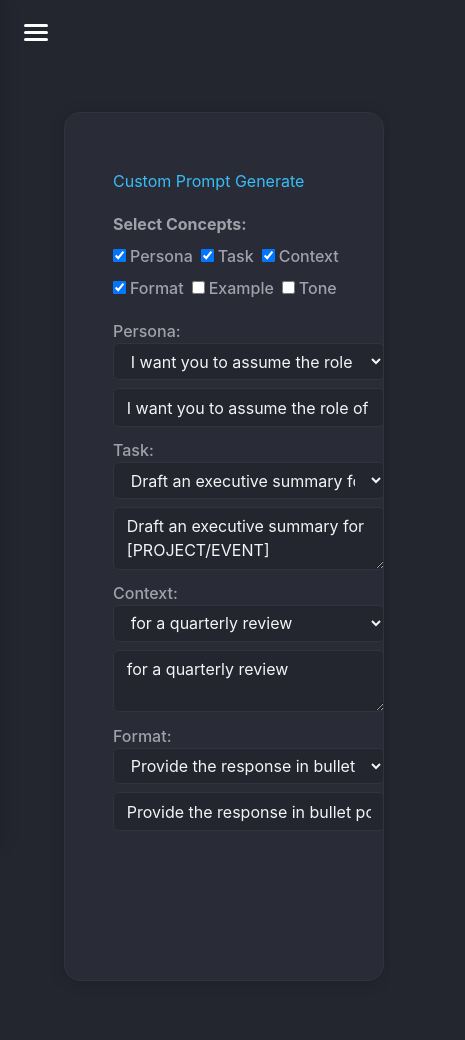
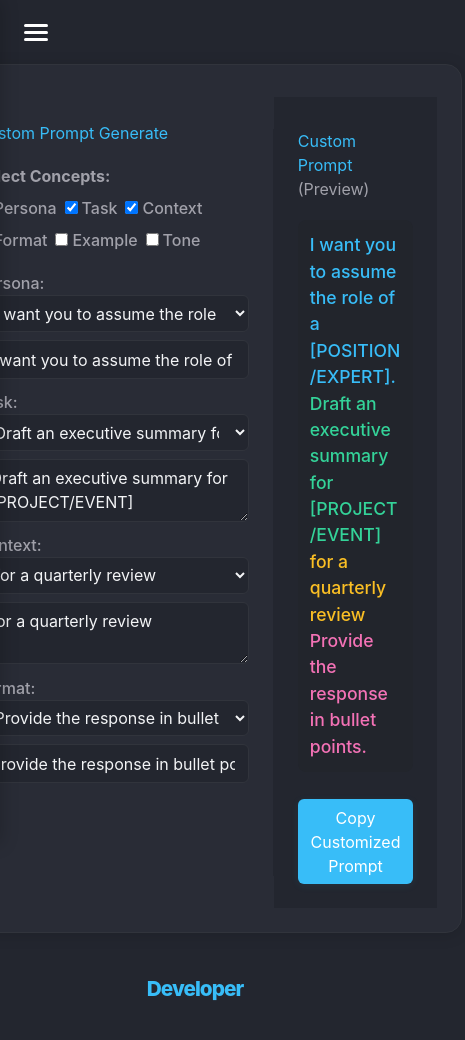
Before and after one commit to DangLam2603/ai-prompting-library, a Next.js app: page / in a window 390 px wide. Shown: the top 1040 px of the page, 465 px wide, since content can reach past the window. Built offline with nearby package versions, Linux system fonts and the light colour scheme.

Commit message:
update center

```diff
--- a/src/app/globals.css
+++ b/src/app/globals.css
@@ -130,6 +130,15 @@
   display: flex;
   flex-direction: column;
   min-width: 0;
+  align-items: center; /* Center content horizontally */
+}
+
+.centered-title {
+  display: flex;
+  justify-content: center;
+  align-items: center;
+  width: 100%;
+  text-align: center;
 }
 
 .card-grid {
@@ -137,6 +146,24 @@
   grid-template-columns: repeat(auto-fit, minmax(340px, 1fr));
   gap: 2rem;
   margin-top: 2rem;
+  justify-items: center; /* Center cards in grid cells */
+  width: 100%;
+  max-width: 900px;
+}
+
+@media (max-width: 600px) {
+  .main-content {
+    padding: 1rem 0.2rem 1rem 0.2rem;
+  }
+  .card-grid {
+    grid-template-columns: 1fr;
+    gap: 1rem;
+    max-width: 98vw;
+  }
+  .centered-title {
+    font-size: 1.3rem !important;
+    margin-bottom: 1rem;
+  }
 }
 
 .card {
--- a/src/app/page.tsx
+++ b/src/app/page.tsx
@@ -184,14 +184,14 @@
           }}
         >
           <h1
-            className="text-accent"
+            className="text-accent centered-title"
             style={{
               fontWeight: 800,
               fontSize: "2.2rem",
               letterSpacing: "-1px",
             }}
           >
-            {selectedRole ? selectedRole : ""}
+            {selectedRole ? selectedRole : "Developer"}
           </h1>
         </div>
         <div className="card-grid">
```
